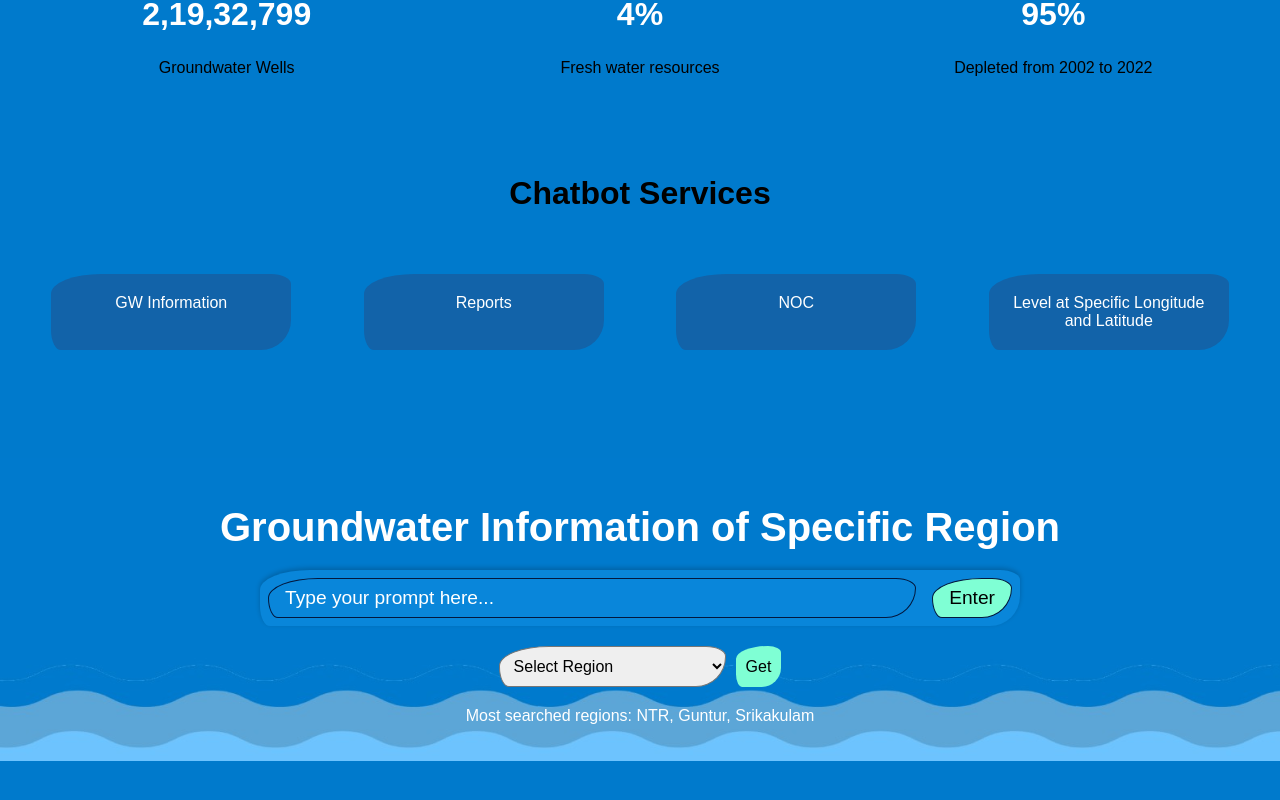
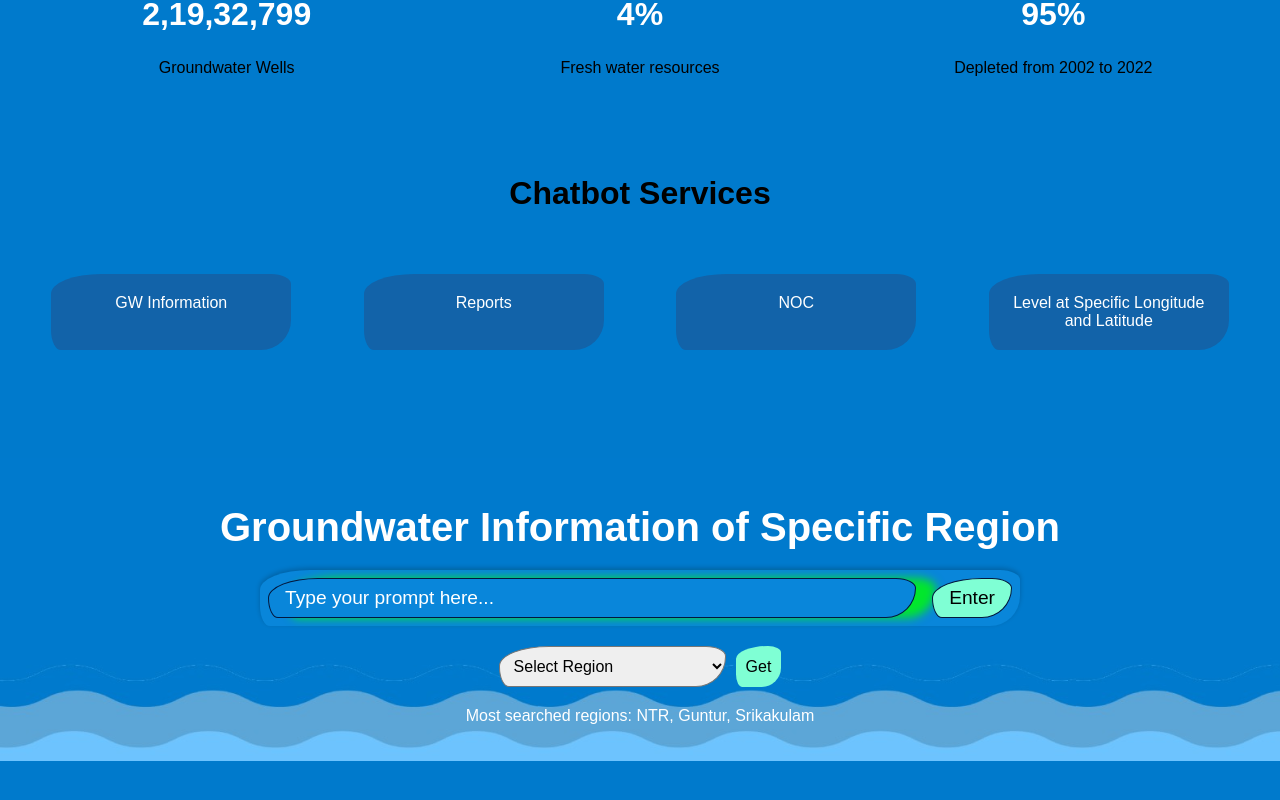
Before and after one commit to ShakeerSamanthapudi27/SIH-WEB-DESIGN, a React (Create React App) app: page / in a window 1280 px wide. Shown: the part 442-1242 px from the top of the page. Built offline with nearby package versions, Linux system fonts and the light colour scheme.

Commit message:
Update App.css

```diff
--- a/src/App.css
+++ b/src/App.css
@@ -89,6 +89,7 @@ html {
   border-radius:50px 20px 30px 10px / 20px 10px 30px 20px;
   color: black;
   background-color:#0986da;
+  box-shadow: 20px 0px 10px rgba(0, 255, 0, 0.8);
   margin-right: 1rem;
 }
 
```
